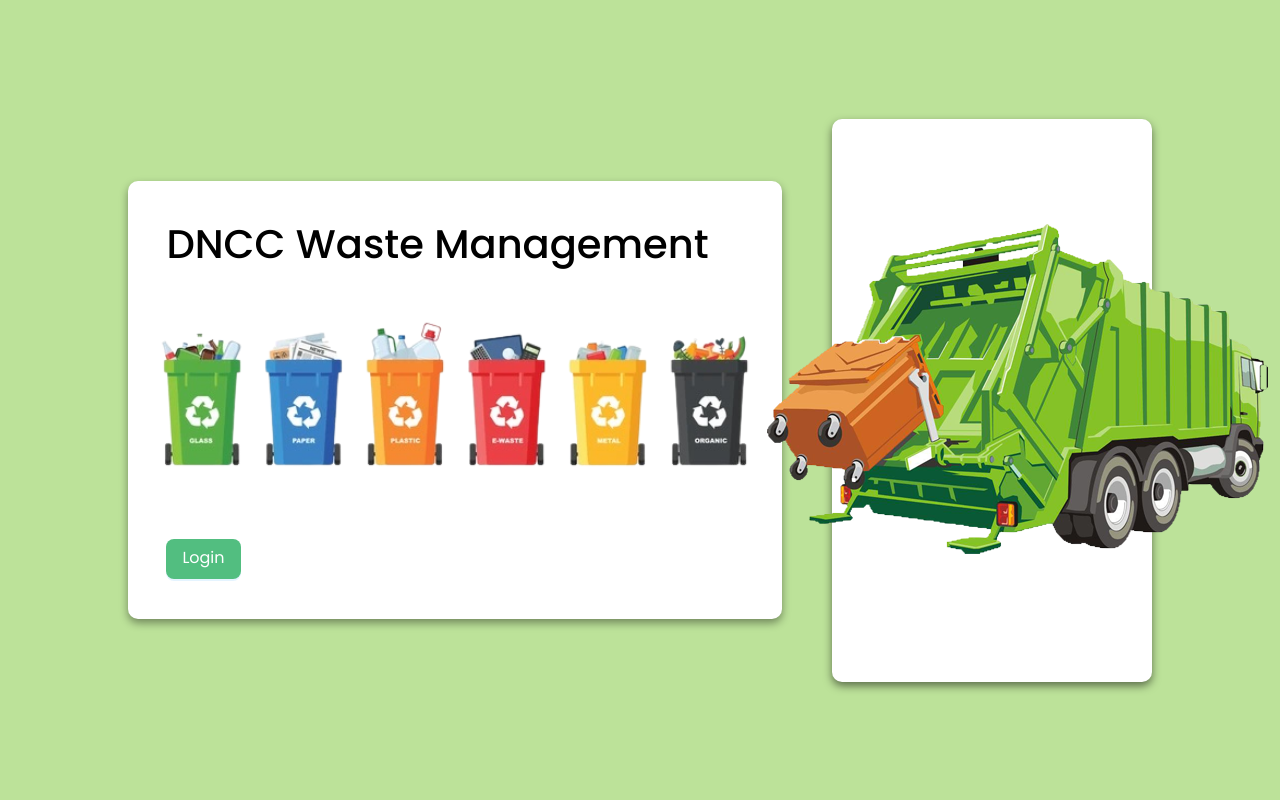
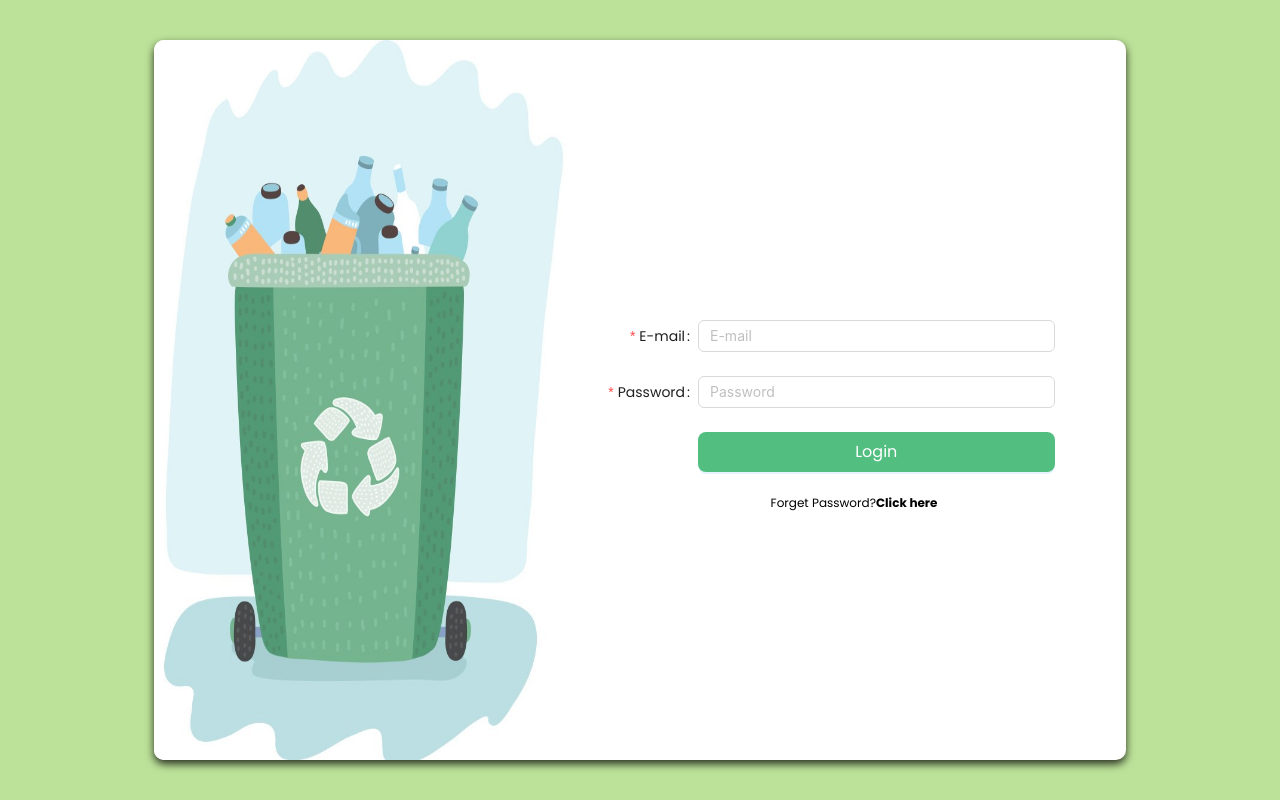
Before and after one commit to Rifat-Shariar-Sakil-24/ecosync_codesamurai, a React (Vite) app in the folder frontend/: page / in a window 1280 px wide. Built offline with nearby package versions, Linux system fonts and the light colour scheme.

Commit message:
Login Page Created

```diff
--- a/frontend/src/App.jsx
+++ b/frontend/src/App.jsx
@@ -1,10 +1,11 @@
 import React from 'react';
 import LandingPage from './pages/LandingPage';
+import LoginPage from './pages/LoginPage';
 
 const App = () => {
   return (
     <div>
-      <LandingPage/>
+      <LoginPage/>
     </div>
   );
 };
--- /dev/null
+++ b/frontend/src/components/LoginForm.jsx
@@ -0,0 +1,35 @@
+import React from 'react';
+import { Form, Button, Input } from 'antd';
+import '../css/loginForm.css';
+
+
+
+const LoginForm = () => {
+
+
+    const handleSubmit = (event) =>{
+        console.log(event);
+    }
+
+    return (
+        <div>
+            <div className="login-form-container">
+                <Form onFinish={handleSubmit} autoComplete='off' labelCol={{span:5}} wrapperCol={{span:16}}>
+                    <Form.Item label='E-mail' name='email' rules={[
+                        {required:true,message:'Enter your e-mail'},
+                        {type:'email',message:'Please enter a valid e-mail'}]} hasFeedback>
+                        <Input placeholder='E-mail'></Input>
+                    </Form.Item>
+                    <Form.Item label='Password' name='password' rules={[{required:true,message:'Enter a password'},{min:6}]} hasFeedback>
+                        <Input type='password' placeholder='Password'></Input>
+                    </Form.Item>
+                    <Form.Item wrapperCol={{offset:5,span:16}}>
+                        <Button size='large' className='login-button' type='primary' htmlType='submit' block>Login</Button>
+                    </Form.Item>
+                </Form>
+            </div>
+        </div>
+    );
+};
+
+export default LoginForm;
--- /dev/null
+++ b/frontend/src/css/loginForm.css
@@ -0,0 +1,12 @@
+@import url('https://fonts.googleapis.com/css2?family=Poppins:ital,wght@0,100;0,200;0,300;0,400;0,500;0,600;0,700;0,800;0,900;1,100;1,200;1,300;1,400;1,500;1,600;1,700;1,800;1,900&display=swap');
+
+* {
+  margin: 0px;
+  padding: 0px;
+  box-sizing: border-box;
+  font-family: 'Poppins', sans-serif;
+}
+
+.login-form-container{
+    margin-top: 25%;
+}
--- /dev/null
+++ b/frontend/src/css/loginPage.css
@@ -0,0 +1,70 @@
+@import url('https://fonts.googleapis.com/css2?family=Poppins:ital,wght@0,100;0,200;0,300;0,400;0,500;0,600;0,700;0,800;0,900;1,100;1,200;1,300;1,400;1,500;1,600;1,700;1,800;1,900&display=swap');
+
+* {
+  margin: 0px;
+  padding: 0px;
+  box-sizing: border-box;
+  font-family: 'Poppins', sans-serif;
+}
+
+.login-page-main-container{
+    padding: 5vh 12vw;
+    background-color: #BCE299;
+}
+
+.alert-class{
+    position: absolute;
+    top: 25px; /* Adjust this value to place the alert vertically */
+    left: 50%;
+    transform: translateX(-50%);
+    z-index: 1000;
+}
+
+.login-page-container{
+    display: flex;
+    justify-content: center;
+    height: 90vh;
+    width: 76vw;
+    border-radius: 10px;
+    background-color: white;
+    box-shadow: 0px 4px 8px rgba(0, 0, 0, 0.8);
+}
+
+.login-page-left-container{
+    height: 90vh;
+    width: 33vw;
+    margin-right: 10px;
+    border-radius: 10px;
+}
+
+.login-page-left-container img{
+    height: 100%;
+    width: 100%;
+    border-radius: 10px;
+}
+
+.login-page-right-container{
+    width:43vw;
+    height: 90vh;
+    border-radius: 10px;
+    padding: 5vh 5px;
+}
+
+.login-page-right-container h2{
+    font-size: 25px;
+    margin-bottom: 30px;
+}
+
+.login-page-right-container p{
+    font-size: 12px;
+}
+
+.login-page-right-container2{
+    margin-top: 30vh;
+}
+
+
+.login-page-state-change-class{
+    display: flex;
+    justify-content: center;
+}
--- /dev/null
+++ b/frontend/src/pages/LoginPage.jsx
@@ -0,0 +1,31 @@
+import React from 'react';
+import '../css/loginPage.css'
+import LoginForm from '../components/LoginForm';
+import { Alert, Modal, Button } from 'antd';
+
+const LoginPage = () => {
+
+    return (
+        <div className='login-page-main-container'>
+            <div className="login-page-container">
+
+                <div className="login-page-left-container">
+                    <img src='../../public/Images/LoginPageImage.jpg'></img>
+                </div>
+                <div className="login-page-right-container">
+                    <div className="login-page-right-container2">
+                        <div>
+                            <LoginForm/>
+                            <div className="login-page-state-change-class">
+                                <p>Forget Password?<a><b>Click here</b></a></p>
+                            </div>
+                        </div>
+                    </div>
+                </div>
+            </div>
+
+        </div>
+    );
+};
+
+export default LoginPage;
```
Also changed, not shown: frontend/public/Images/LoginPageImage.jpg (added).
